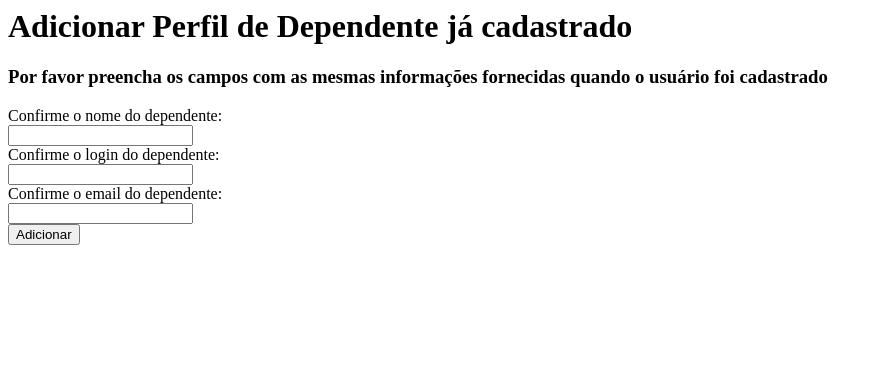
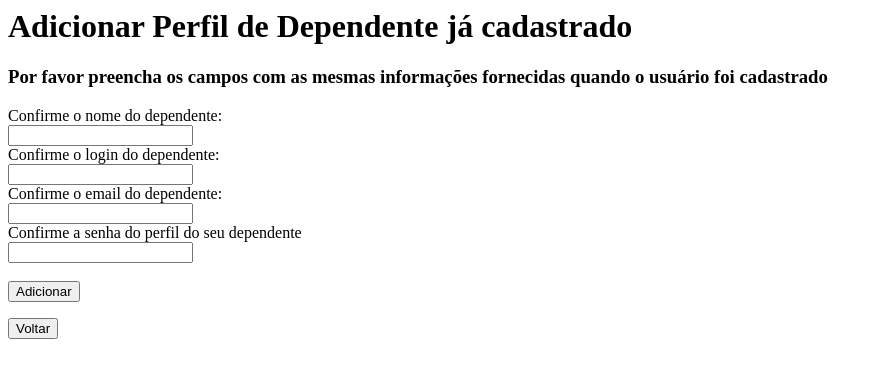
Before and after one commit to MariaEduardaLeal/Planner-Medicacao-Alarme, a PHP site: page /dep_existente.php in a window 1280 px wide. Shown: the top 378 px of the page, without its empty margins (0-883 px from the left). Run offline with PHP 8.4, Linux system fonts and the light colour scheme; the visitor is signed in with stand-in values (Sample User, id 1); data that the repository does not hold is empty.

Commit message:
o usuario tem que confirmar tambem a senha do dependente

```diff
--- a/dep_existente.php
+++ b/dep_existente.php
@@ -63,7 +63,14 @@ if (mysqli_num_rows($query_alarmes) > 0) {
           <label for="emailDependente">Confirme o email do dependente:</label><br>
           <input type="email" name="emailDependente" required><br>
 
-          <button type="submit" name="adicionarDependente">Adicionar</button>
+          <label for="confSenha">Confirme a senha do perfil do seu dependente</label><br>
+          <input type="password" name="confSenha" required><br>
+
+          <br><button type="submit" name="adicionarDependente">Adicionar</button>
+        </form>
+
+        <form action="addDependente.php">
+          <button type="submit">Voltar</button>
         </form>
       </main>
     </div>
--- a/dep_existente_scripting.php
+++ b/dep_existente_scripting.php
@@ -7,12 +7,13 @@ $login = $_SESSION['login'];
 $nomeDependente = $_POST['nomeDependente'];
 $login_dep = $_POST['loginDependente'];
 $email = $_POST['emailDependente'];
+$senha_dep = $_POST['confSenha'];
 
 $verificar_user = "SELECT nome_usuario, email FROM me_usuario
 WHERE nome_usuario = '$nomeDependente' AND email = '$email'";
 
-$verificar_login = "SELECT id_usuario, login FROM me_login
-WHERE login = '$login_dep' AND id_usuario = (SELECT id_usuario FROM me_login WHERE login = '$login_dep')";
+$verificar_login = "SELECT id_usuario, login, senha FROM me_login
+WHERE login = '$login_dep' AND id_usuario = (SELECT id_usuario FROM me_login WHERE login = '$login_dep' AND senha = '$senha_dep')";
 
 $query_verificar =  mysqli_query($conexao, $verificar_user) && mysqli_query($conexao, $verificar_login);
 
--- a/excluir_medicamento.php
+++ b/excluir_medicamento.php
@@ -10,7 +10,7 @@ $query_delete = mysqli_query($conexao, $delete);
 
 if($query_delete) {
     echo "<script>alert('Dado excluido com sucesso')</script>";
-    echo "<script>window.location.href='visualizar_alarme.php'</script>";
+    echo "<script>window.location.href='perfil.php'</script>";
 } else {
     echo "Erro ao excluir registro.";
 }
```
